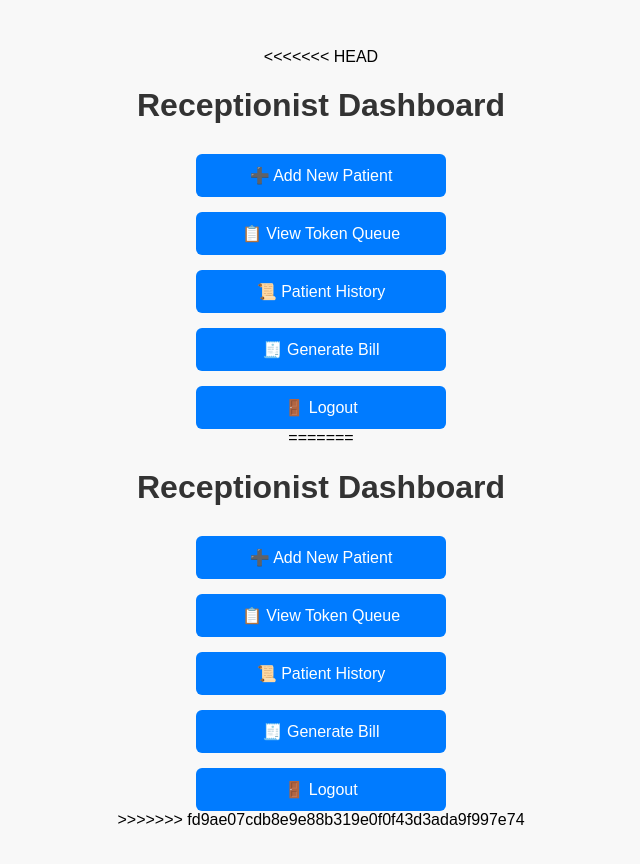
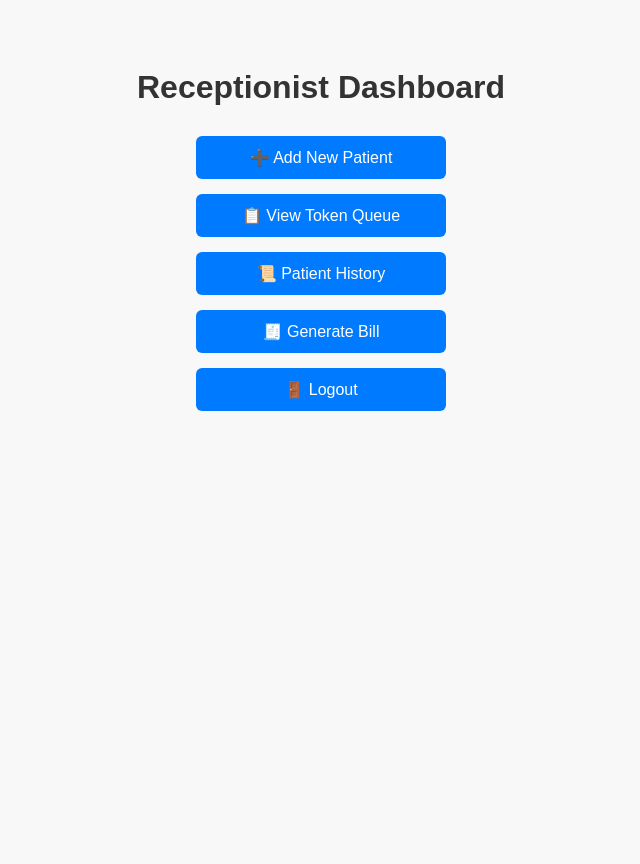
Before and after one commit to stellapariyar/clinic-management-system, a plain HTML site: page receptionist.html in a window 1280 px wide. Shown: the whole page, without its empty margins (319-959 px from the left). After the commit the page ends 800 px from the top, so only its background shows below. Drawn offline with Linux system fonts and the light colour scheme.

Commit message:
Fixed merge conflict and cleaned up UI

```diff
--- a/receptionist.html
+++ b/receptionist.html
@@ -1,4 +1,3 @@
-<<<<<<< HEAD
 <!DOCTYPE html>
 <html lang="en">
 <head>
@@ -23,14 +22,14 @@
       margin-top: 30px;
     }
     button {
-      padding: 12px 25px;
+      width: 250px;
+      padding: 12px;
+      font-size: 16px;
       border: none;
+      border-radius: 6px;
       background: #007bff;
-      color: #fff;
-      font-size: 16px;
-      border-radius: 6px;
+      color: white;
       cursor: pointer;
-      width: 250px;
     }
     button:hover {
       background: #0056b3;
@@ -38,6 +37,7 @@
   </style>
 </head>
 <body>
+
   <h1>Receptionist Dashboard</h1>
 
   <div class="dashboard">
@@ -51,67 +51,9 @@
   <script>
     function logout() {
       alert("Logging out...");
-      window.location.href = "login.html"; // back to login
+      window.location.href = "index.html"; // redirect to login page
     }
   </script>
+
 </body>
 </html>
-=======
-<!DOCTYPE html>
-<html lang="en">
-<head>
-  <meta charset="UTF-8" />
-  <meta name="viewport" content="width=device-width, initial-scale=1.0"/>
-  <title>Receptionist Dashboard</title>
-  <style>
-    body {
-      font-family: Arial, sans-serif;
-      background: #f8f8f8;
-      padding: 40px;
-      text-align: center;
-    }
-    h1 {
-      color: #333;
-    }
-    .dashboard {
-      display: flex;
-      flex-direction: column;
-      align-items: center;
-      gap: 15px;
-      margin-top: 30px;
-    }
-    button {
-      padding: 12px 25px;
-      border: none;
-      background: #007bff;
-      color: #fff;
-      font-size: 16px;
-      border-radius: 6px;
-      cursor: pointer;
-      width: 250px;
-    }
-    button:hover {
-      background: #0056b3;
-    }
-  </style>
-</head>
-<body>
-  <h1>Receptionist Dashboard</h1>
-
-  <div class="dashboard">
-    <button onclick="location.href='add-patient.html'">➕ Add New Patient</button>
-    <button onclick="location.href='token-queue.html'">📋 View Token Queue</button>
-    <button onclick="location.href='patient-history.html'">📜 Patient History</button>
-    <button onclick="location.href='billing.html'">🧾 Generate Bill</button>
-    <button onclick="logout()">🚪 Logout</button>
-  </div>
-
-  <script>
-    function logout() {
-      alert("Logging out...");
-      window.location.href = "login.html"; // back to login
-    }
-  </script>
-</body>
-</html>
->>>>>>> fd9ae07cdb8e9e88b319e0f0f43d3ada9f997e74
```
